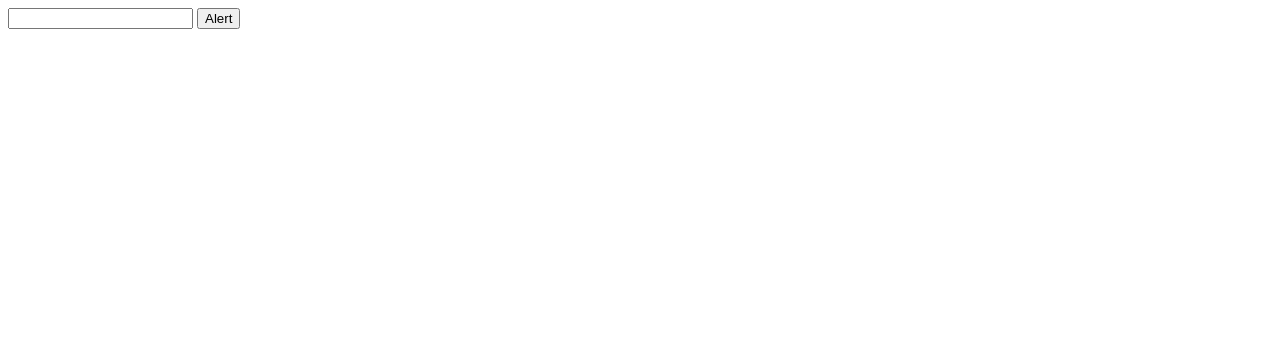
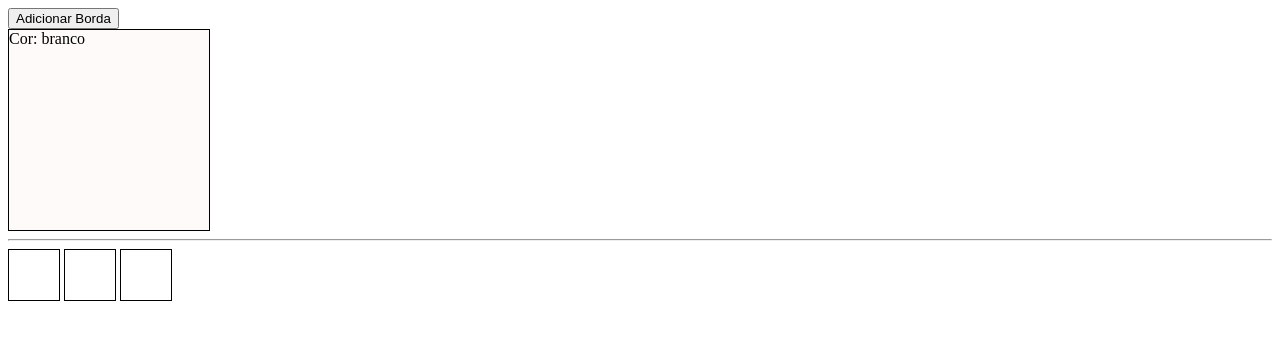
Before and after one commit to JotaPrimo/VueJS, a website: page src/index.html in a window 1280 px wide. Drawn offline with Linux system fonts and the light colour scheme.

Commit message:
265. Hands on - Praticando com data, methods, template string, v-bind e v-on

```diff
--- a/package.json
+++ b/package.json
@@ -8,5 +8,8 @@
   },
   "keywords": [],
   "author": "",
-  "license": "ISC"
+  "license": "ISC",
+  "devDependencies": {
+    "tailwindcss": "^3.3.2"
+  }
 }
--- a/src/index.html
+++ b/src/index.html
@@ -2,28 +2,46 @@
 <html lang="en">
 
 <head>
-    <meta charset="UTF-8">
-    <meta http-equiv="X-UA-Compatible" content="IE=edge">
-    <meta name="viewport" content="width=device-width, initial-scale=1.0">
+    <meta charset="UTF-8" />
+    <meta http-equiv="X-UA-Compatible" content="IE=edge" />
+    <meta name="viewport" content="width=device-width, initial-scale=1.0" />
     <title>Vue Básico</title>
     <script src="js/vue.js"></script>
     <style>
         .vermelho {
-            color: red;
+            background-color: red;
         }
 
         .azul {
             background-color: blue;
         }
 
-        .green {
+        .verde {
             background-color: green;
+        }
+
+        .branco {
+            background-color: snow;
         }
 
         .negrito {
             font: bold;
         }
 
+        .borda {
+            border: 1px solid;
+        }
+
+        .div-principal {
+            width: 200px;
+            height: 200px;
+        }
+
+        .div-comum {
+            width: 50px;
+            height: 50px;
+            display: inline-block;
+        }
     </style>
 </head>
 
@@ -31,32 +49,33 @@
     <!-- sintaxe suggar de v-on: use @ -->
     <!-- pegando dados do evento, usar $event-->
     <div id="app">
-        <input type="text" @keyup="imprimirTexto('Teste', 1, opt)">
-        <button @click="msgAlerta($event)">Alert</button>
+        <button @click="setarBorda()">Adicionar Borda</button>
+        <div class="borda div-principal" :class="cor">Cor: {{ cor }}</div>
+        <hr />
+        <div class="div borda div-comum" @click="mudarCor('verde')"></div>
+
+        <div @mouseout="mudarCor('vermelho')" @mouseover="mudarCor('azul')" class="div borda div-comum"></div>
+        <div @mousemove="coordenadas($event)" class="div borda div-comum"></div>
     </div>
 
     <script>
         let options = {
+            el: "#app",
+            data: {
+                cor: "branco",
+            },
 
-            el: '#app',
-            data: {
-                opt: true
+            methods: {
+                mudarCor(c) {
+                    this.cor = c;
+                },
+                coordenadas(event) {
+                    console.log(event)
+                }
             },
-            methods: {
-                imprimirTexto(t, n, opt) {
-                    console.log(t);
-                    console.log(n);
-                    console.log(opt)
-                },
-                msgAlerta(e) {
-                    console.log(e)
-                    alert('MSG alert');
-                }
-            }
-        }
+        };
 
         const vm = new Vue(options);
-
     </script>
 </body>
 
```
Also changed, not shown: 2 other files.
